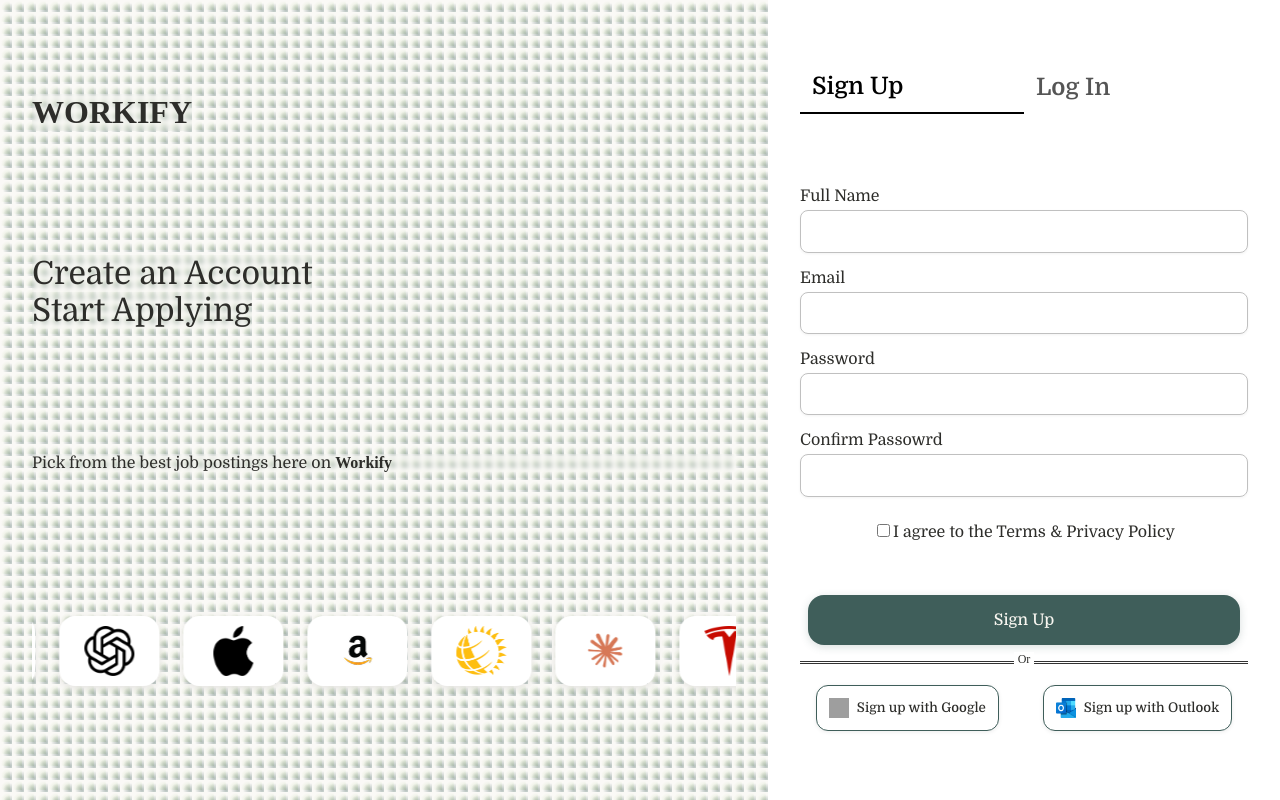
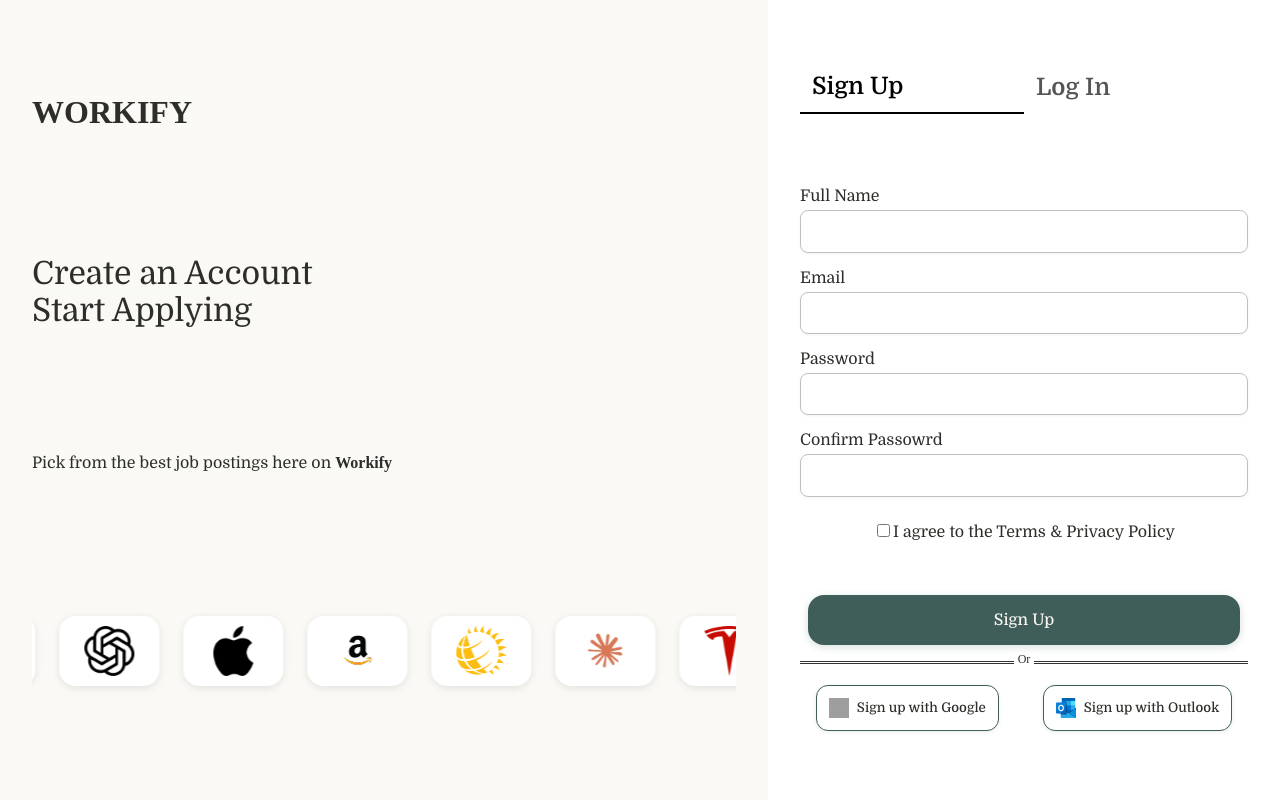
Before and after one commit to jutinwang/Workify, a React app in the folder workify/: page /signup in a window 1280 px wide. Built offline with nearby package versions, Linux system fonts and the light colour scheme; grey boxes are pictures that could not be loaded; the HTML template or start-up script is replaced by a standard one.

Commit message:
removing the background

```diff
--- a/workify/src/sign-up/Signup.css
+++ b/workify/src/sign-up/Signup.css
@@ -1,12 +1,6 @@
 .left-side-container {
   background-color: var(--primary-background);
   color: var(--main-text);
-  background-image: radial-gradient(
-      circle at 10px 10px,
-      #3f5e5a60,
-      transparent 50%
-    ),
-    radial-gradient(circle at 10px 10px, #94ba6335, transparent 50%);
   background-size: 12px 12px;
   background-position: 0 0, 10px 10px;
 }
```
